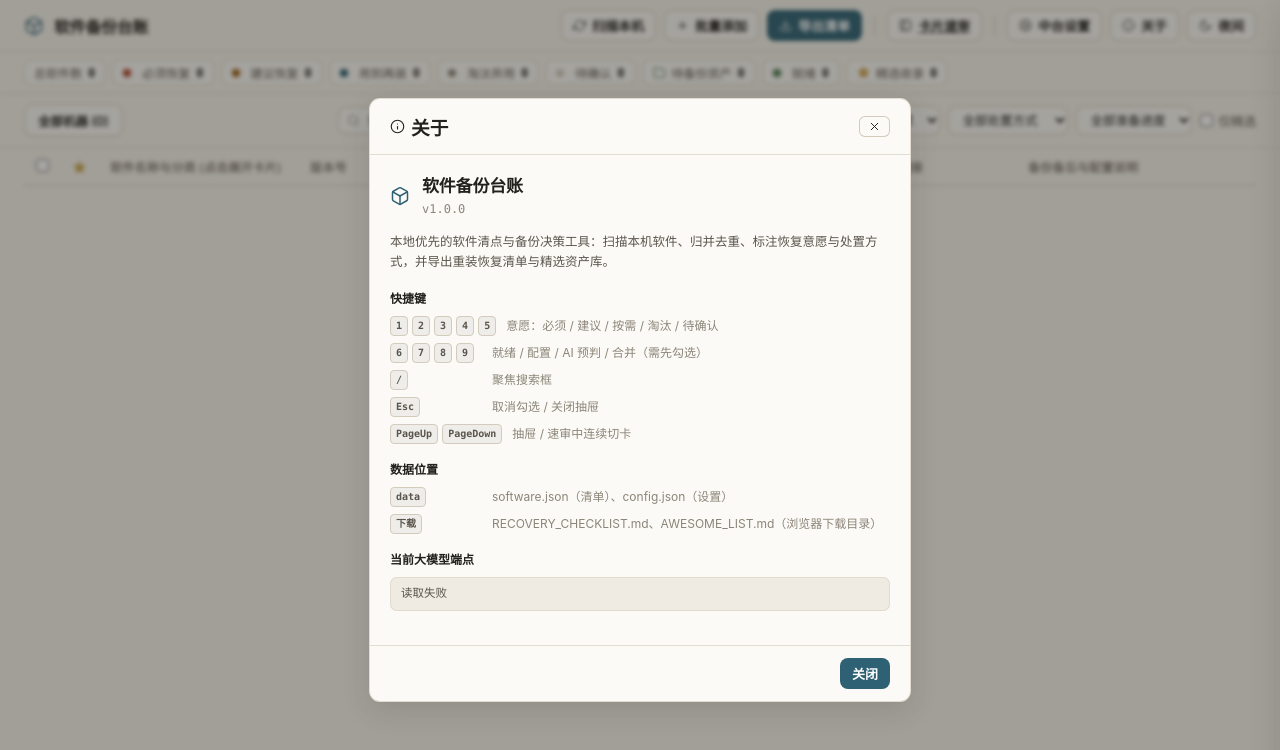
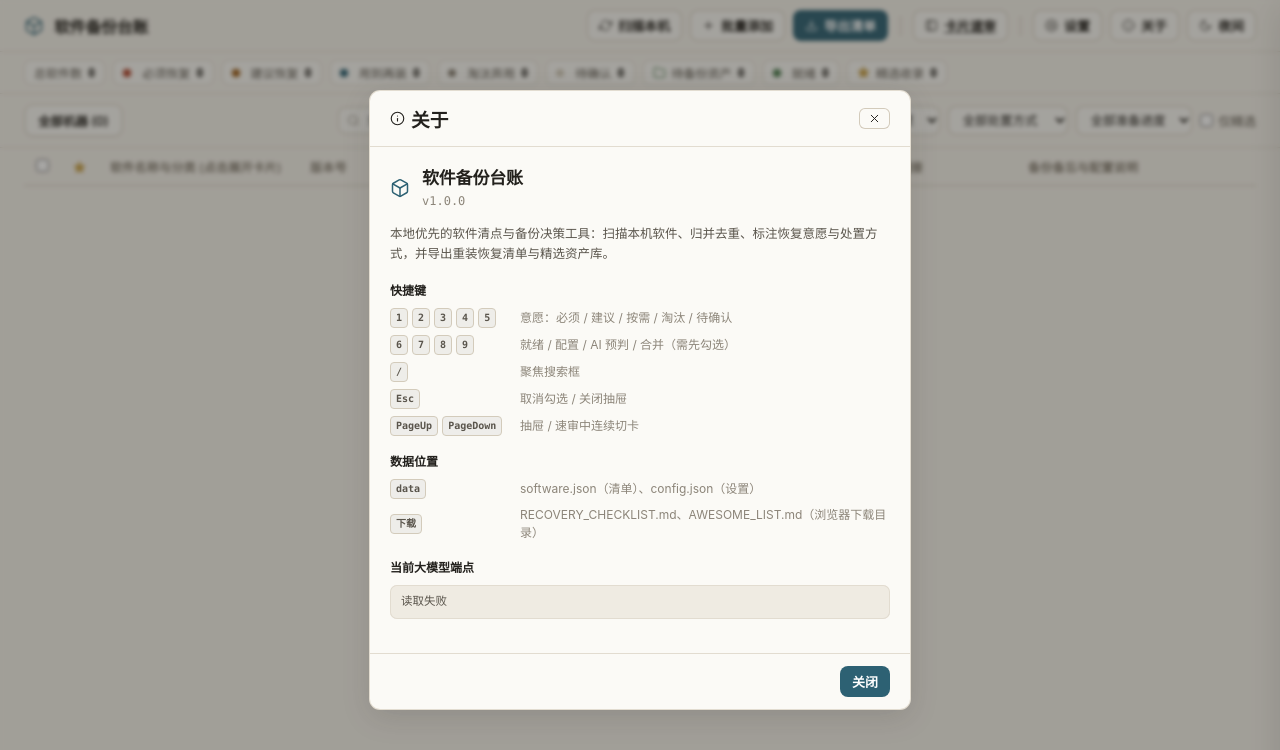
Before and after one commit to iroha3/windows-software-ledger, a website: page client/index.html in a window 1280 px wide. Both pictures are taken after a click on the button "关于". Drawn offline with Linux system fonts and the light colour scheme; no server answers.

Commit message:
style: rename 中台设置 to 设置, align About shortcut descriptions with a fixed key column, replace exe icon with the app box logo

```diff
--- a/client/index.html
+++ b/client/index.html
@@ -54,7 +54,7 @@
       <!-- 3. 设置与个性化偏好 -->
       <button id="btnConfig" class="btn btn-secondary" title="配置扫描目录、设备友好别名与大模型 API">
         <svg class="i sm" viewBox="0 0 24 24"><circle cx="12" cy="12" r="3"></circle><path d="M19.4 15a1.65 1.65 0 0 0 .33 1.82l.06.06a2 2 0 0 1 0 2.83 2 2 0 0 1-2.83 0l-.06-.06a1.65 1.65 0 0 0-1.82-.33 1.65 1.65 0 0 0-1 1.51V21a2 2 0 0 1-2 2 2 2 0 0 1-2-2v-.09A1.65 1.65 0 0 0 9 19.4a1.65 1.65 0 0 0-1.82.33l-.06.06a2 2 0 0 1-2.83 0 2 2 0 0 1 0-2.83l.06-.06a1.65 1.65 0 0 0 .33-1.82 1.65 1.65 0 0 0-1.51-1H3a2 2 0 0 1-2-2 2 2 0 0 1 2-2h.09A1.65 1.65 0 0 0 4.6 9a1.65 1.65 0 0 0-.33-1.82l-.06-.06a2 2 0 0 1 0-2.83 2 2 0 0 1 2.83 0l.06.06a1.65 1.65 0 0 0 1.82.33H9a1.65 1.65 0 0 0 1-1.51V3a2 2 0 0 1 2-2 2 2 0 0 1 2 2v.09a1.65 1.65 0 0 0 1 1.51 1.65 1.65 0 0 0 1.82-.33l.06-.06a2 2 0 0 1 2.83 0 2 2 0 0 1 0 2.83l-.06.06a1.65 1.65 0 0 0-.33 1.82V9a1.65 1.65 0 0 0 1.51 1H21a2 2 0 0 1 2 2 2 2 0 0 1-2 2h-.09a1.65 1.65 0 0 0-1.51 1z"></path></svg>
-        <span>中台设置</span>
+        <span>设置</span>
       </button>
       <button id="btnAbout" class="btn btn-secondary" title="关于本工具 / 快捷键速查">
         <svg class="i sm" viewBox="0 0 24 24"><circle cx="12" cy="12" r="10"></circle><line x1="12" y1="16" x2="12" y2="12"></line><line x1="12" y1="8" x2="12.01" y2="8"></line></svg>
--- a/client/style.css
+++ b/client/style.css
@@ -1518,8 +1518,7 @@ tr.selected td {
 .about-key-row .keys {
   display: inline-flex;
   gap: 4px;
-  flex-shrink: 0;
-  min-width: 92px;
+  flex: 0 0 120px;
 }
 .about-key-row .desc {
   color: var(--ink-3);
```
Also changed, not shown: client/card_review.html (+1 -1 lines), src-tauri/icons/icon.ico, src-tauri/icons/icon.svg (added).
